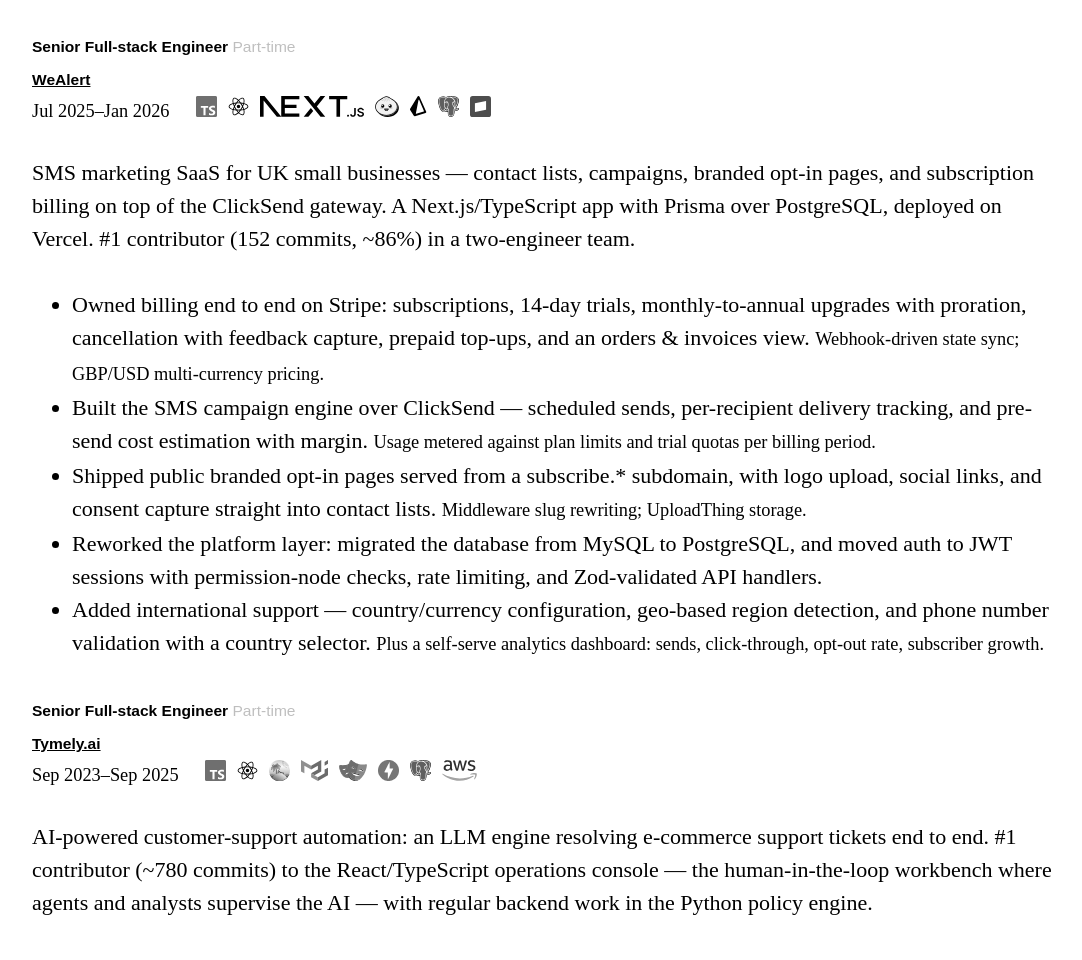
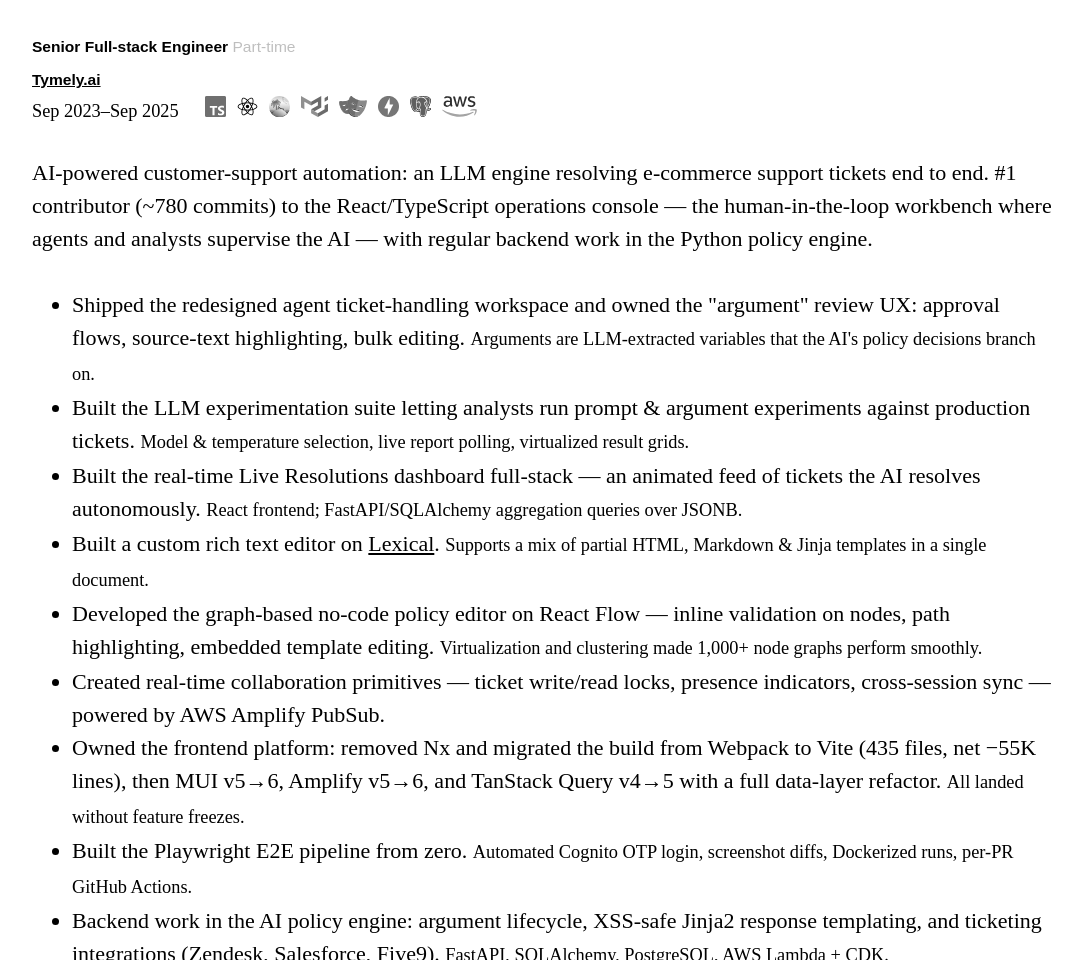
Before and after one commit to real-alexei/resume, a plain HTML site: page index.html in a window 1280 px wide. Shown: the part 2086-3046 px from the top of the page, without its empty margins (96-1178 px from the left). Drawn offline with Linux system fonts and the light colour scheme.

Commit message:
Remove WeAlert experience

```diff
--- a/index.html
+++ b/index.html
@@ -188,55 +188,6 @@
 
   <h4>
     Senior Full-stack Engineer <span class="muted normal">Part-time</span><br />
-    <a target="_blank" href="https://www.wealert.co.uk">WeAlert</a>
-  </h4>
-  <small>
-    Jul 2025–Jan 2026
-    <span class="icons">
-      <img src="icons/typescript.svg" title="TypeScript" />
-      <img src="icons/react.svg" title="React" />
-      <img src="icons/nextjs.svg" title="Next.js" />
-      <img src="icons/bun.svg" title="Bun" />
-      <img src="icons/prisma.svg" title="Prisma" />
-      <img src="icons/postgresql.svg" title="PostgreSQL" />
-      <img src="icons/stripe.svg" title="Stripe" />
-    </span>
-  </small>
-
-  <p>
-    SMS marketing SaaS for UK small businesses — contact lists, campaigns, branded opt-in pages, and subscription
-    billing on top of the ClickSend gateway.
-    A Next.js/TypeScript app with Prisma over PostgreSQL, deployed on Vercel.
-    #1 contributor (152 commits, ~86%) in a two-engineer team.
-  </p>
-
-  <ul>
-    <li>
-      Owned billing end to end on Stripe: subscriptions, 14-day trials, monthly-to-annual upgrades with proration,
-      cancellation with feedback capture, prepaid top-ups, and an orders & invoices view.
-      <small>Webhook-driven state sync; GBP/USD multi-currency pricing.</small>
-    </li>
-    <li>
-      Built the SMS campaign engine over ClickSend — scheduled sends, per-recipient delivery tracking, and pre-send
-      cost estimation with margin. <small>Usage metered against plan limits and trial quotas per billing period.</small>
-    </li>
-    <li>
-      Shipped public branded opt-in pages served from a subscribe.* subdomain, with logo upload, social
-      links, and consent capture straight into contact lists. <small>Middleware slug rewriting; UploadThing storage.</small>
-    </li>
-    <li>
-      Reworked the platform layer: migrated the database from MySQL to PostgreSQL, and moved auth to JWT sessions with
-      permission-node checks, rate limiting, and Zod-validated API handlers.
-    </li>
-    <li>
-      Added international support — country/currency configuration, geo-based region detection, and phone number
-      validation with a country selector. <small>Plus a self-serve analytics dashboard: sends, click-through, opt-out
-        rate, subscriber growth.</small>
-    </li>
-  </ul>
-
-  <h4>
-    Senior Full-stack Engineer <span class="muted normal">Part-time</span><br />
     <a href="https://www.tymely.ai/" target="_blank">Tymely.ai</a>
   </h4>
   <small>
```
